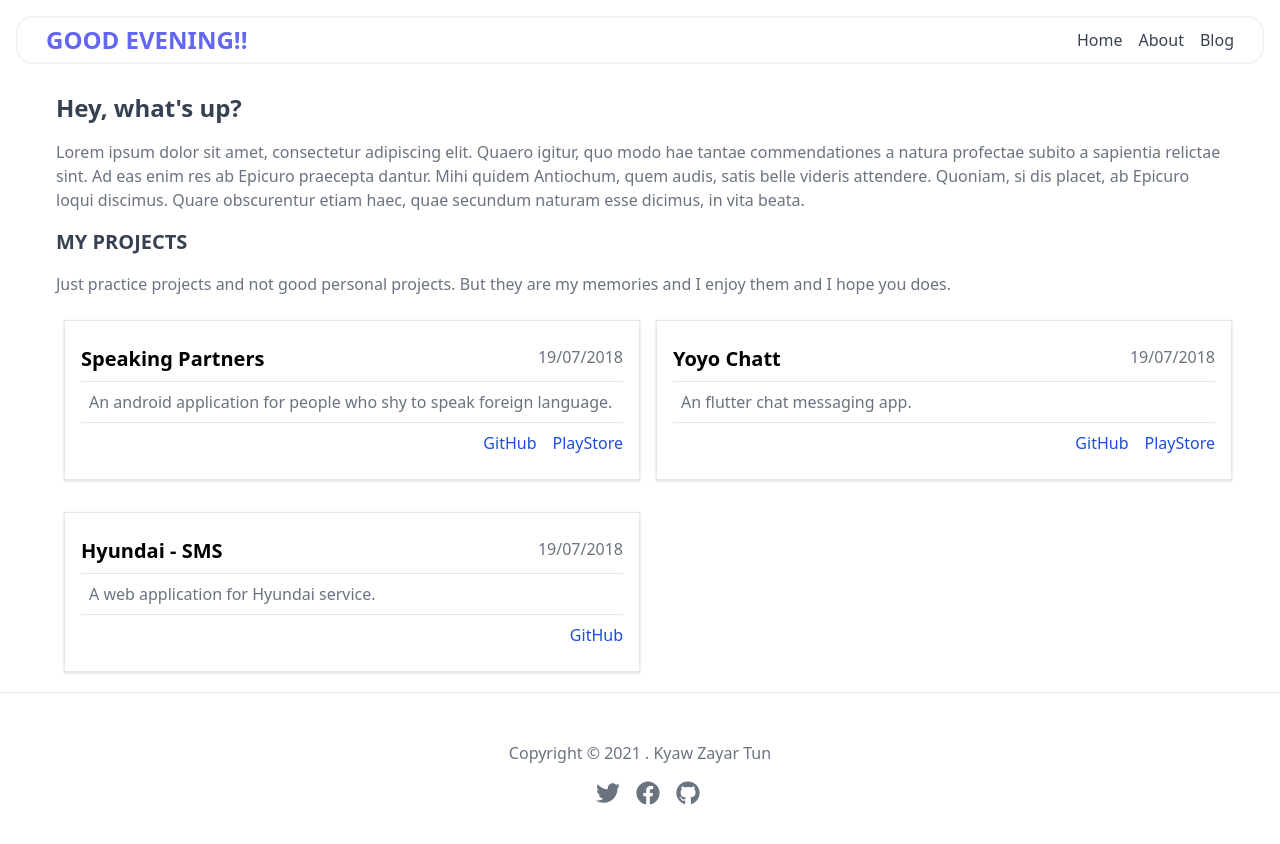
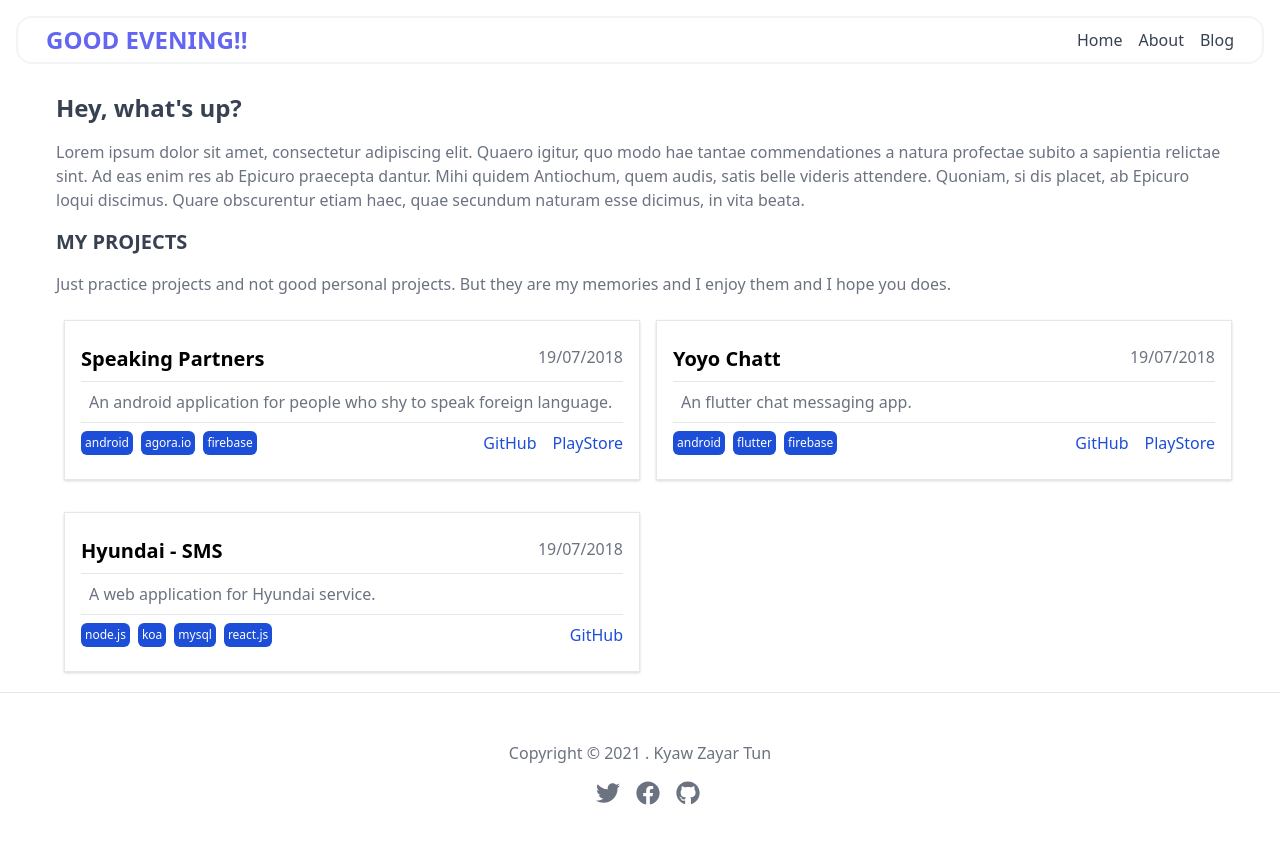
Before and after one commit to ZattWine/kyawzayartun, a Next.js app: page / in a window 1280 px wide. Shown: the top 844 px of the page. Built offline with nearby package versions, Linux system fonts and the light colour scheme; what @tailwindcss/typography would draw is missing.

Commit message:
add badge

```diff
--- /dev/null
+++ b/components/Badge.js
@@ -0,0 +1,7 @@
+export default function Badge({ title }) {
+  return (
+    <span className='text-xs text-white rounded-md bg-blue-700 p-1'>
+      {title.toLowerCase()}
+    </span>
+  )
+}
--- a/components/ProjectItem.js
+++ b/components/ProjectItem.js
@@ -1,4 +1,5 @@
 import RepoLinkItem from './RepoLinkItem'
+import Badge from './Badge'
 
 export default function ProjectItem({ project }) {
   return (
@@ -12,11 +13,18 @@ export default function ProjectItem({ project }) {
       <div className='p-2 border-b'>
         <p className='text-gray-500'>{project.description}</p>
       </div>
-      <div className='py-2 flex flex-row space-x-4 justify-end'>
-        {project.links.length > 0 &&
-          project.links.map((i) => (
-            <RepoLinkItem key={i.type} type={i.type} url={i.url} />
-          ))}
+      <div className='py-2 flex flex-row space-x-4 justify-between'>
+        <div className='flex flex-row space-x-2'>
+          {project.tags.length > 0 &&
+            project.tags.map((i, idx) => <Badge key={idx} title={i} />)}
+        </div>
+
+        <div className='flex flex-row space-x-4'>
+          {project.links.length > 0 &&
+            project.links.map((i) => (
+              <RepoLinkItem key={i.type} type={i.type} url={i.url} />
+            ))}
+        </div>
       </div>
     </div>
   )
```
